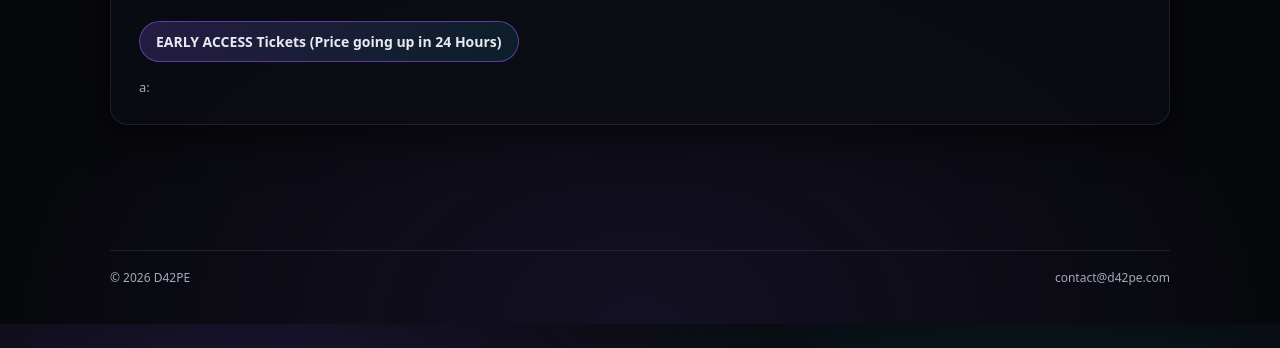
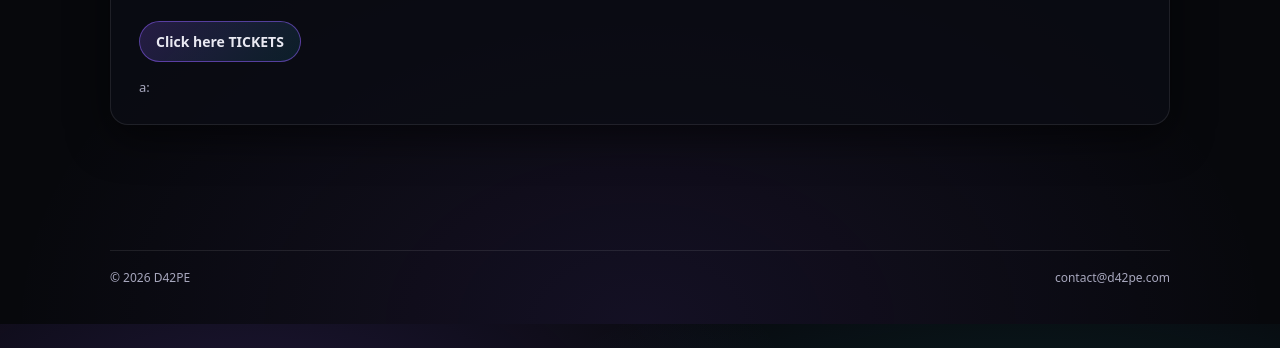
Before and after one commit to pedersonhintzkids/d42pe.com, a plain HTML site: page index.html in a window 1280 px wide. Shown: the part 452-800 px from the top of the page. Drawn offline with Linux system fonts and the light colour scheme.

Commit message:
Update index.html

```diff
--- a/index.html
+++ b/index.html
@@ -144,7 +144,7 @@
       </div>
 
       <div class="cta-row">
-        <a class="btn" href="/tickets/">EARLY ACCESS Tickets (Price going up in 24 Hours)</a>
+        <a class="btn" href="/tickets/">Click here TICKETS</a>
       </div>
 
       <div class="secondary">
```
